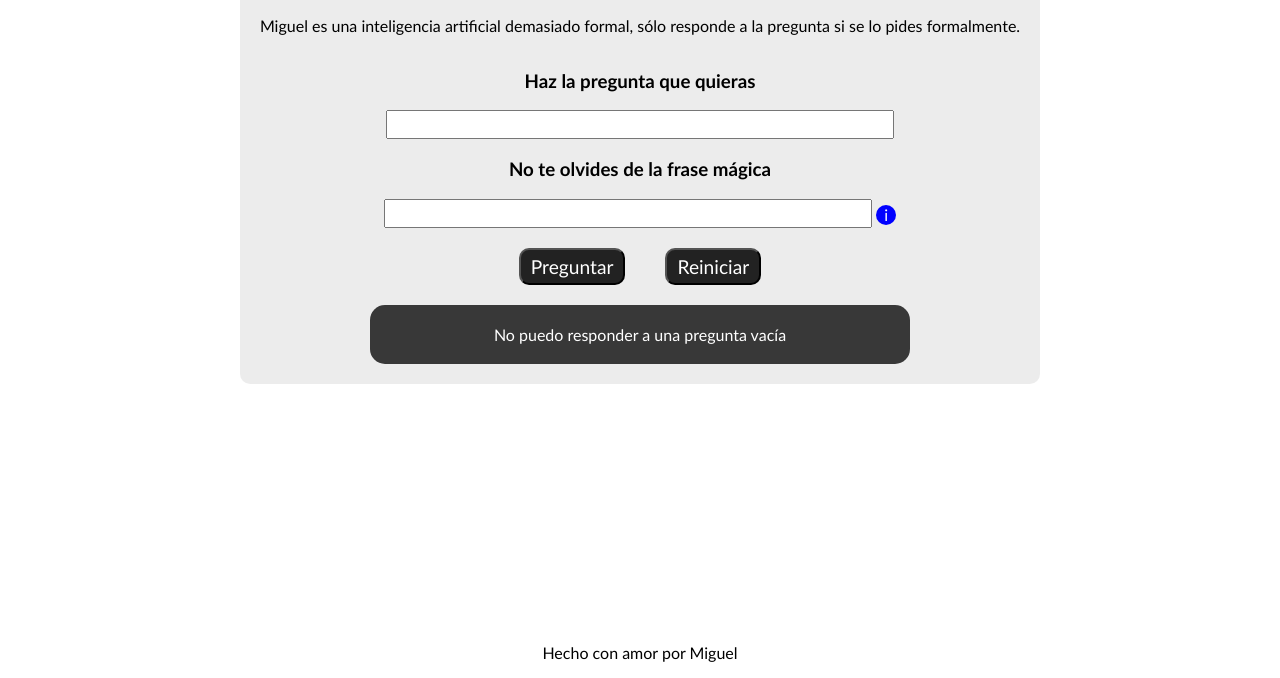
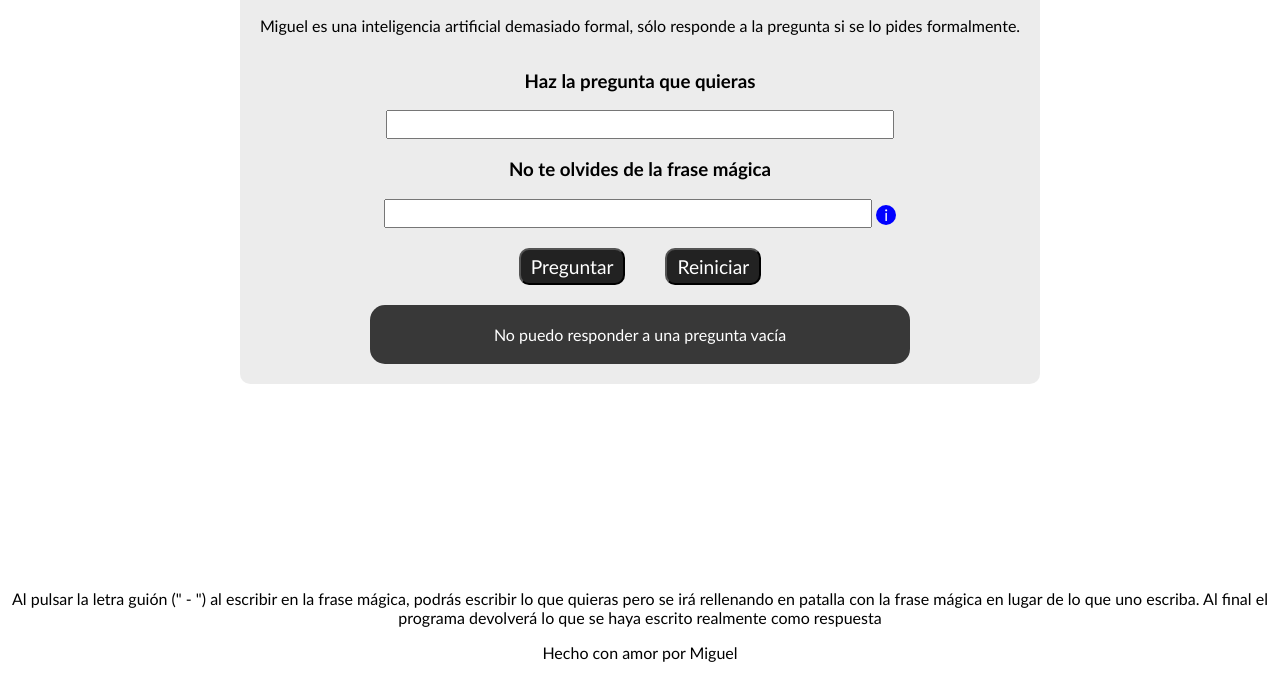
Before and after one commit to miguecg02/Miguel-Responde, a plain HTML site: page index.html in a window 1280 px wide. Both pictures are taken after a click on the button "Preguntar". Shown: the part 122-800 px from the top of the page. Drawn offline with Linux system fonts and the light colour scheme.

Commit message:
Update index.html

```diff
--- a/index.html
+++ b/index.html
@@ -30,6 +30,8 @@
 	</main>
 	<!-- Footer -->
 	<footer class="escondido">
+		<p> Al pulsar la letra guión (" - ") al escribir en la frase mágica, podrás escribir lo que quieras pero se irá rellenando en patalla con la frase mágica en lugar de lo que uno escriba. Al final el programa devolverá
+			lo que se haya escrito realmente como respuesta</p>
 		<p>Hecho con amor por Miguel </p>
 	</footer>
 </body>
```
